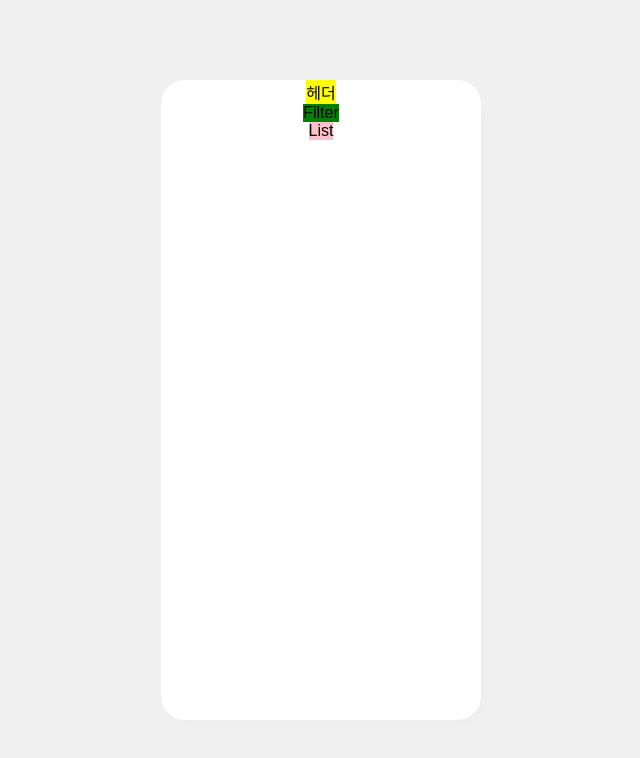
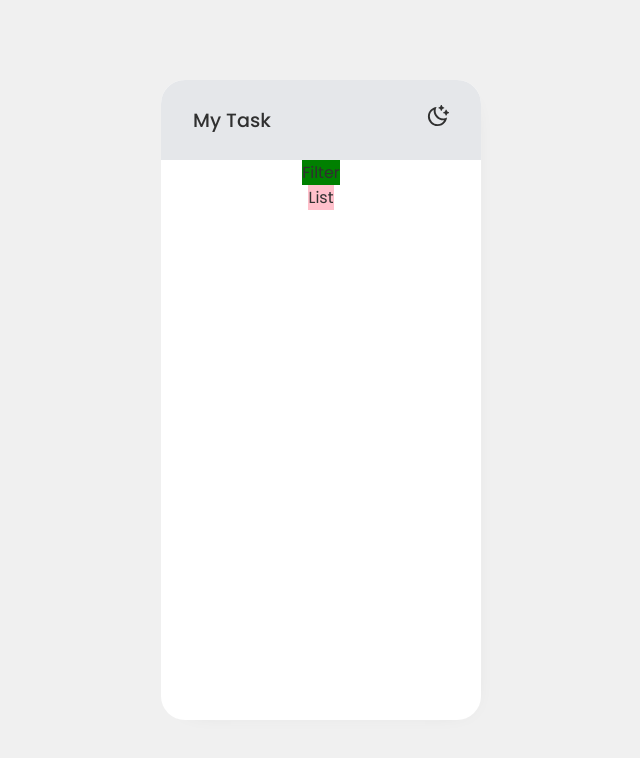
Before and after one commit to kseul/to-do-list-react, a React (Create React App) app: page / in a window 1280 px wide. Shown: the top 758 px of the page, without its empty margins (319-959 px from the left). Built offline with nearby package versions, Linux system fonts and the light colour scheme.

Commit message:
Add : Header components UI
- Header 컴포넌트의 UI작성
- 글로벌 폰트 적용

```diff
--- a/public/index.html
+++ b/public/index.html
@@ -2,42 +2,16 @@
 <html lang="en">
   <head>
     <meta charset="utf-8" />
-    <link rel="icon" href="%PUBLIC_URL%/favicon.ico" />
     <meta name="viewport" content="width=device-width, initial-scale=1" />
-    <meta name="theme-color" content="#000000" />
-    <meta
-      name="description"
-      content="Web site created using create-react-app"
+    <link rel="preconnect" href="https://fonts.googleapis.com" />
+    <link rel="preconnect" href="https://fonts.gstatic.com" crossorigin />
+    <link
+      href="https://fonts.googleapis.com/css2?family=Poppins:wght@200;300;400;500&display=swap"
+      rel="stylesheet"
     />
-    <link rel="apple-touch-icon" href="%PUBLIC_URL%/logo192.png" />
-    <!--
-      manifest.json provides metadata used when your web app is installed on a
-      user's mobile device or desktop. See https://developers.google.com/web/fundamentals/web-app-manifest/
-    -->
-    <link rel="manifest" href="%PUBLIC_URL%/manifest.json" />
-    <!--
-      Notice the use of %PUBLIC_URL% in the tags above.
-      It will be replaced with the URL of the `public` folder during the build.
-      Only files inside the `public` folder can be referenced from the HTML.
-
-      Unlike "/favicon.ico" or "favicon.ico", "%PUBLIC_URL%/favicon.ico" will
-      work correctly both with client-side routing and a non-root public URL.
-      Learn how to configure a non-root public URL by running `npm run build`.
-    -->
-    <title>React App</title>
+    <title>To-Do-List</title>
   </head>
   <body>
-    <noscript>You need to enable JavaScript to run this app.</noscript>
     <div id="root"></div>
-    <!--
-      This HTML file is a template.
-      If you open it directly in the browser, you will see an empty page.
-
-      You can add webfonts, meta tags, or analytics to this file.
-      The build step will place the bundled scripts into the <body> tag.
-
-      To begin the development, run `npm start` or `yarn start`.
-      To create a production bundle, use `npm run build` or `yarn build`.
-    -->
   </body>
 </html>
--- a/src/components/Header.jsx
+++ b/src/components/Header.jsx
@@ -1,15 +1,37 @@
 import styled from 'styled-components';
+import { RiMoonClearLine } from 'react-icons/ri';
 
 const Header = () => {
   return (
     <HeaderContainer>
-      <div>헤더</div>
+      <Title>My Task</Title>
+      <IconWrapper>
+        <RiMoonClearLine size={23} />
+      </IconWrapper>
     </HeaderContainer>
   );
 };
 
 const HeaderContainer = styled.header`
-  background-color: yellow;
+  display: flex;
+  justify-content: space-between;
+  align-items: center;
+  width: 100%;
+  height: 5rem;
+  padding: 0 2rem;
+  border-radius: 1.5rem 1.5rem 0 0;
+  background-color: #e5e7ea;
+`;
+
+const Title = styled.h2`
+  font-size: 1.2rem;
+  font-weight: 500;
+`;
+
+const IconWrapper = styled.div`
+  &:hover {
+    cursor: pointer;
+  }
 `;
 
 export default Header;
--- a/src/styles/GlobalStyles.jsx
+++ b/src/styles/GlobalStyles.jsx
@@ -3,12 +3,13 @@ import { createGlobalStyle } from 'styled-components';
 const GlobalStyle = createGlobalStyle`
     * {
         box-sizing: border-box;
+        color: #303030;
     }
 
     body{
         padding: 0;
         margin: 0;
-        font-family: 'Noto Sans KR', sans-serif;
+        font-family: 'Poppins','Noto Sans KR', sans-serif;
     };
 
     button{
```
